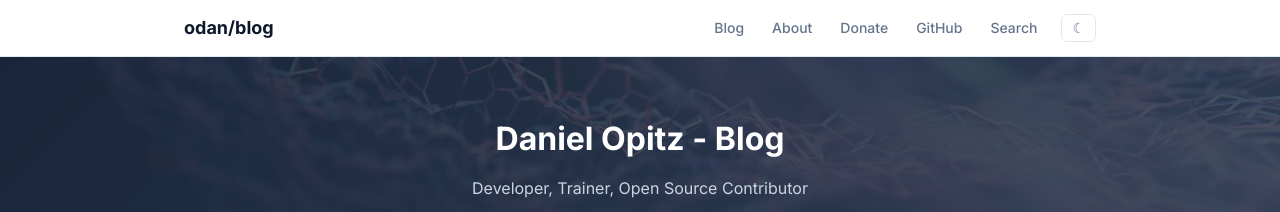
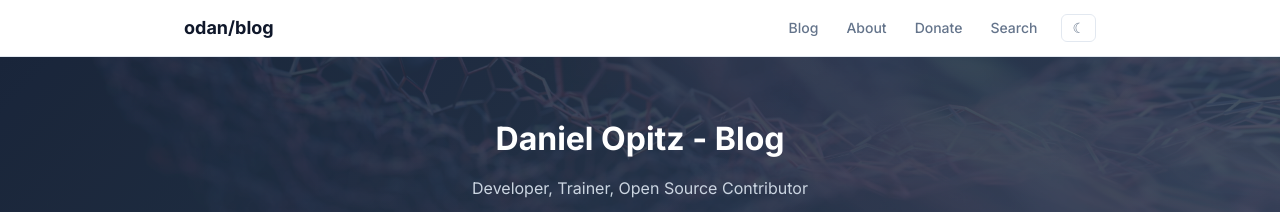
Before and after one commit to odan/odan.github.io, a Jekyll site: the page built from index.md, in a window 1280 px wide. Shown: the top 212 px of the page. Built offline with Jekyll 4.4.1, drawn with Linux system fonts in a browser that asks for light colours; some web fonts are replaced.

Commit message:
Update nav

```diff
--- a/_layouts/default.html
+++ b/_layouts/default.html
@@ -33,7 +33,6 @@
                 <a href="{{ '/' | relative_url }}">Blog</a>
                 <a href="{{ '/about.html' | relative_url }}">About</a>
                 <a href="{{ '/donate.html' | relative_url }}">Donate</a>
-                <a href="https://github.com/odan" target="_blank">GitHub</a>
                 <a href="{{ '/search.html' | relative_url }}">Search</a>
             </div>
             <button class="theme-btn" id="toggle-mode" aria-label="Toggle dark/light mode">&#9790;</button>
```
